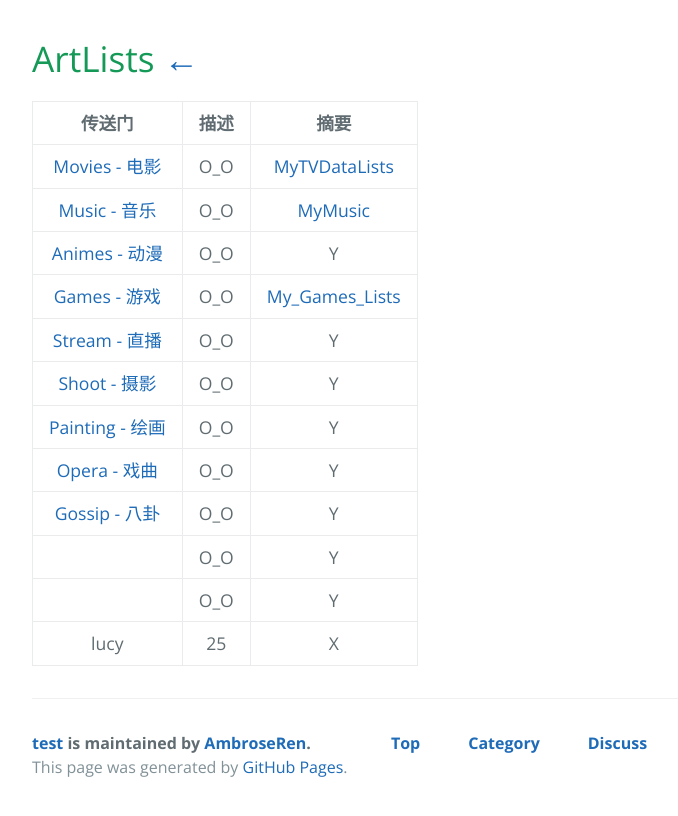
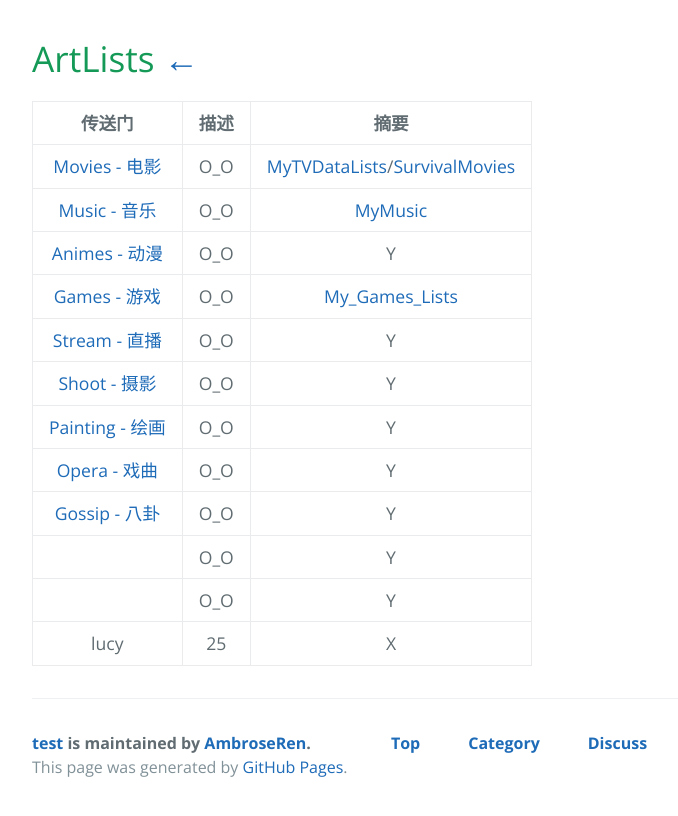
Before and after one commit to AmbroseRen/test, a Jekyll site: the page built from Art/index.md, in a window 1280 px wide. Shown: the top 816 px of the page, without its empty margins (192-870 px from the left). Built offline with Jekyll 4.4.1, drawn with Linux system fonts in a browser that asks for light colours; our own code applies the rules of GitHub Pages for plain Markdown files; the repository's description, which GitHub fills in, is left out.

Commit message:
Update index.md

```diff
--- a/Art/index.md
+++ b/Art/index.md
@@ -2,7 +2,7 @@
 
 | 传送门 | 描述 | 摘要 |
 |:---:|:---:|:---:|
-| [Movies - 电影](Movies/index.md) | O_O | [MyTVDataLists](Movies/MyTVDataLists.md) |
+| [Movies - 电影](Movies/index.md) | O_O | [MyTVDataLists](Movies/MyTVDataLists.md)/[SurvivalMovies](Movies/SurvivalMovies.md) |
 | [Music - 音乐](Music/index.md) | O_O | [MyMusic](Music/myMusic.md) |
 | [Animes - 动漫](Animes/index.md) | O_O | Y |
 | [Games - 游戏](Games/index.md) | O_O | [My_Games_Lists](Games/MyGameLists.md) |
```
